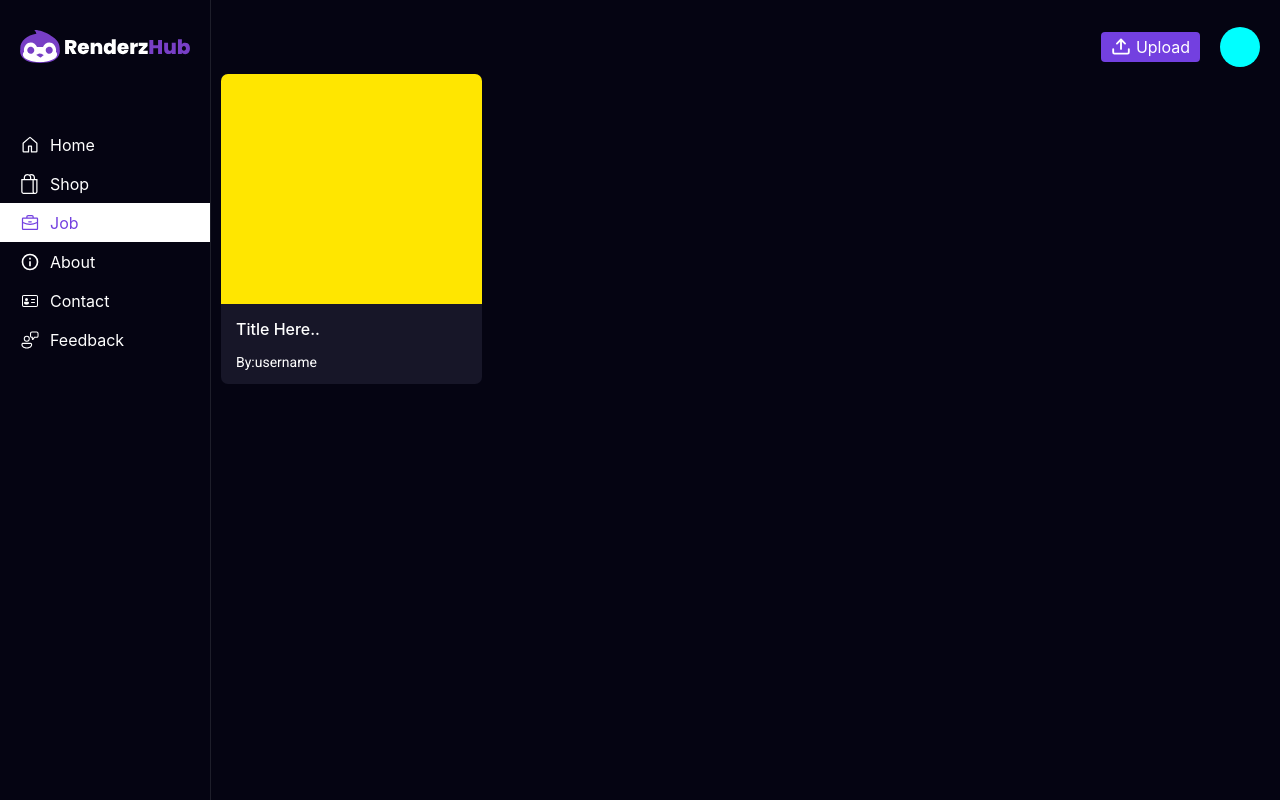
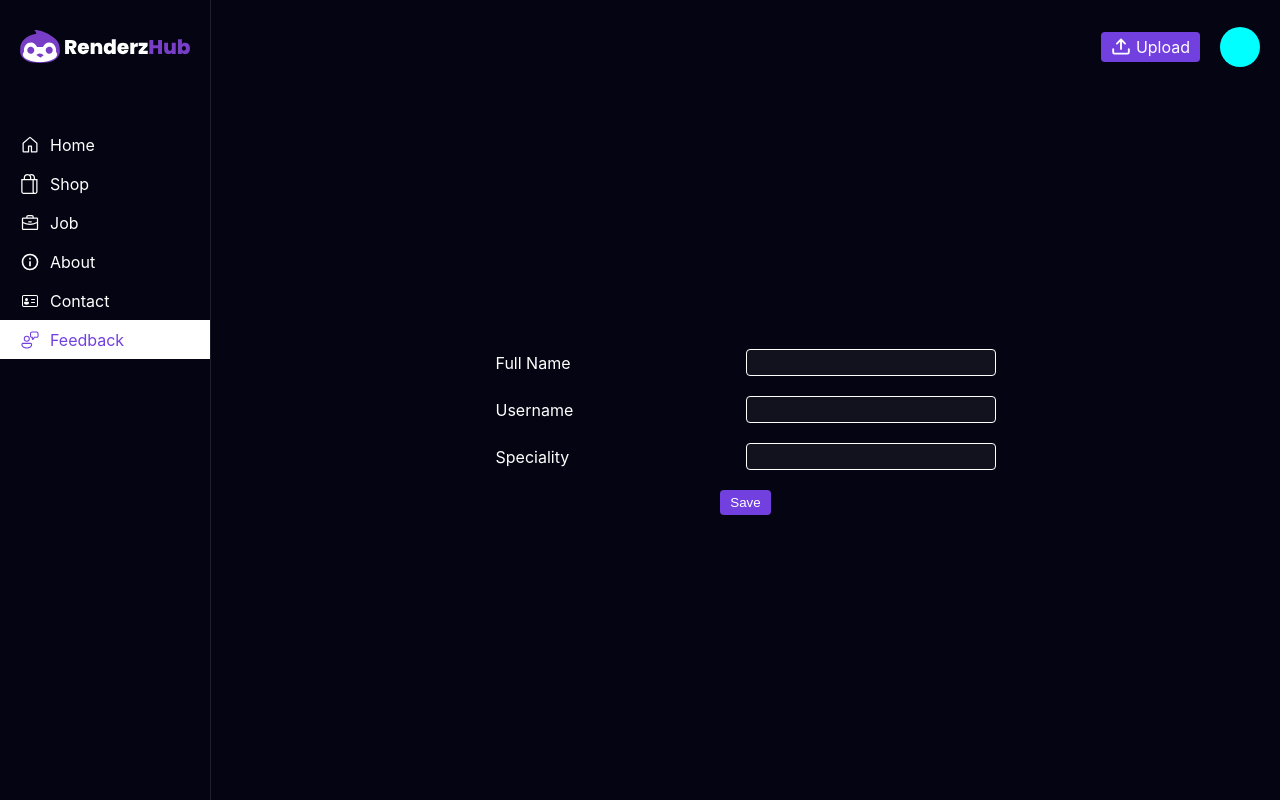
Before and after one commit to shaunpinto22/RENDERZHUB-GWS, a React (Create React App) app: page / in a window 1280 px wide. Built offline with nearby package versions, Linux system fonts and the light colour scheme.

Commit message:
#updateByDz

```diff
--- a/src/App.jsx
+++ b/src/App.jsx
@@ -7,6 +7,7 @@ import Profile from './components/profile/Profile';
 import Rhstudio from './components/rhstudio/Rhstudio';
 import Getstarted from './components/get_started/Getstarted';
 import Job from './components/job/Job';
+import Feedback from './components/feedback/Feedback';
 
 function App() {
   return (
@@ -19,7 +20,8 @@ function App() {
       {/* </Room> */}
       {/* <Rhstudio/> */}
       {/* <Getstarted/> */}
-      <Job/>
+      {/* <Job/> */}
+      <Feedback/>
     </>
   );
 }
--- /dev/null
+++ b/src/components/feedback/Feedback.jsx
@@ -0,0 +1,57 @@
+import React, { useState } from "react";
+import "./feedback.css";
+import Nav from "../home/home_componet/Navbar";
+import Upload from "../rhstudio/rhstudio_component/Upload";
+import ProfileRadiusPic from "../rhstudio/rhstudio_component/ProfileRadiusPic";
+
+const Feedback = () => {
+  const [selectedTool, setSelectedTool] = useState("feedback");
+  return (
+    <div className="fbContainer">
+      <Nav selectedTool={selectedTool} setSelectedTool={setSelectedTool} />
+      <div className="fbSection">
+        <div className="topNav">
+          <Upload />
+          <ProfileRadiusPic />
+        </div>
+        <div className="fbForm">
+          <div className="customizationContainer">
+            <form action="" method="post">
+              <div>
+                <div className="formElementContainer left">
+                  <label htmlFor="fname">Full Name</label>
+                </div>
+                <div className="formElementContainer right">
+                  <input type="text" name="fname" />
+                </div>
+              </div>
+              <div>
+                <div className="formElementContainer left">
+                  <label htmlFor="uname">Username</label>
+                </div>
+                <div className="formElementContainer right">
+                  <input type="text" name="uname" />
+                </div>
+              </div>
+              <div>
+                <div className="formElementContainer left">
+                  <label htmlFor="speciality">Speciality</label>
+                </div>
+                <div className="formElementContainer right">
+                  <input type="text" name="speciality" />
+                </div>
+              </div>
+              <div>
+                <div className="formElementContainer center">
+                  <input type="submit" value="Save" />
+                </div>
+              </div>
+            </form>
+          </div>
+        </div>
+      </div>
+    </div>
+  );
+};
+
+export default Feedback;
--- /dev/null
+++ b/src/components/feedback/feedback.css
@@ -0,0 +1,19 @@
+.fbContainer{
+    display: flex;
+    flex-direction: row;
+    width: 100%;
+    height: 100vh;
+}
+
+.fbSection{
+    display: flex;
+    flex-direction: column;
+    width: 100%;
+}
+
+.fbForm{
+    height: 100%;
+    /* border: 1px solid red; */
+    margin: 10px;
+    color: white;
+}
```
